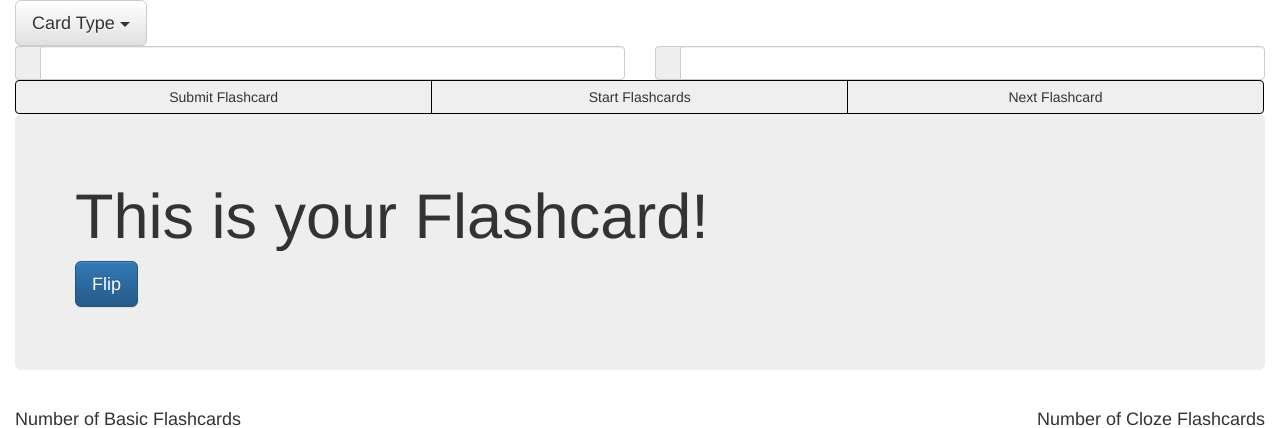
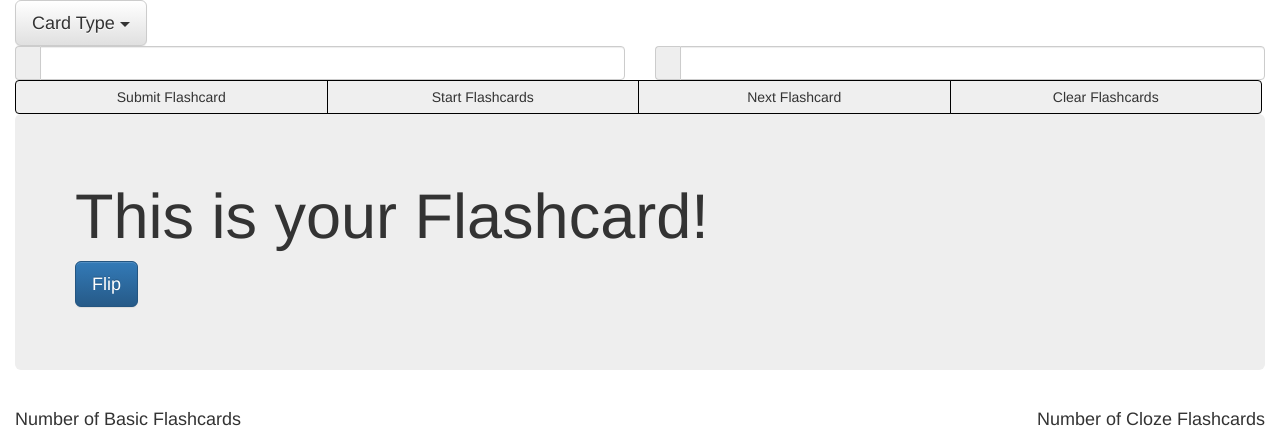
Before and after one commit to sfrunner/Flashcard-Generator, a PHP site: page / in a window 1280 px wide. Shown: the top 428 px of the page. Run offline with PHP 8.4, Linux system fonts and the light colour scheme; some libraries are stand-ins or nearby versions.

Commit message:
Added clearing flashcard ability

```diff
--- a/Flashcards.js
+++ b/Flashcards.js
@@ -147,6 +147,18 @@
         }
     });
 
+    //Clear Selected Flashcards
+    $("#clearBTN").on("click", function(event){
+        if(initialActionValue === "Basic FlashCards"){
+            basicArray = [];
+            $("#number-basic").html(basicArray.length);
+        }
+        else{
+            clozeArray = [];
+            $("#number-cloze").html(clozeArray.length);
+        }
+    });
+
     //Function to carry initialSubmit Error Handling
     function initialSubmitError(response){
         var newDialog = $("<dialog>");
--- a/index.html
+++ b/index.html
@@ -57,6 +57,7 @@
                     <button id="submitBTN" type="button" class="btn btn-secondary">Submit Flashcard</button>
                     <button id="startBTN" type="button" class="btn btn-secondary">Start Flashcards</button>
                     <button id="nextBTN" type="button" class="btn btn-secondary">Next Flashcard</button>
+                    <button id="clearBTN" type="button" class="btn btn-secondary">Clear Flashcards</button>
                 </div>
             </div>
         </div>
--- a/style.css
+++ b/style.css
@@ -13,19 +13,24 @@
 }
 
 #startBTN{
-    width: 33.34%;
+    width: 25%;
     border: 1px solid black;
     text-align: center;
 }
 
 #nextBTN{
-    width: 33.34%;
+    width: 25%;
     border: 1px solid black;
     text-align: center;
 }
 
 #submitBTN{
-    width: 33.39%;
+    width: 25%;
+    border: 1px solid black;
+    text-align: center;
+}
+#clearBTN{
+    width: 25%;
     border: 1px solid black;
     text-align: center;
 }
```
